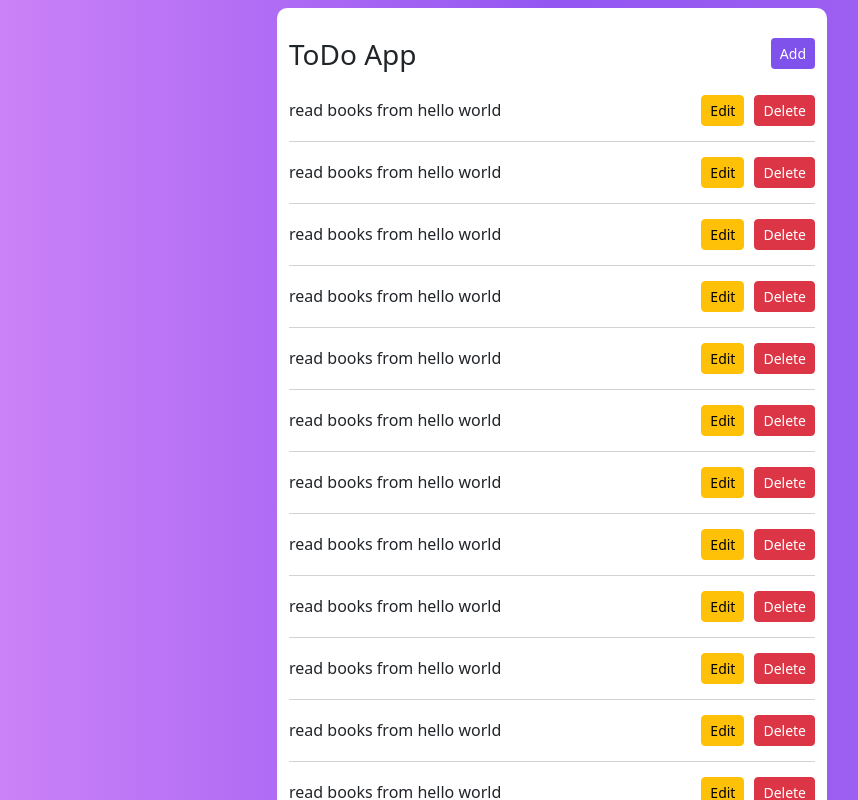
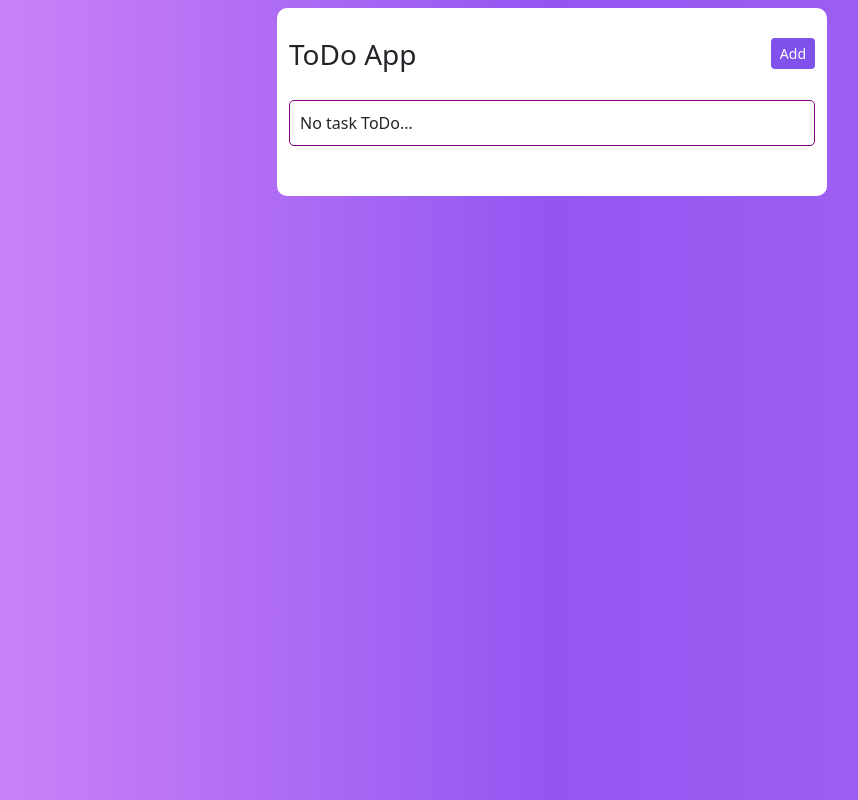
Before and after one commit to ShehrozIrfan/react-essential-training, a React (Create React App) app in the folder todo_app/: page / in a window 1280 px wide. Shown: the top 800 px of the page, without its empty margins (88-946 px from the left). Built offline with nearby package versions, Linux system fonts and the light colour scheme.

Commit message:
[Todo App] Added the pagination

```diff
--- a/todo_app/src/App.css
+++ b/todo_app/src/App.css
@@ -63,3 +63,12 @@ body {
   align-items: center;
   height: 100vh; */
 }
+
+.center-pagination {
+  display: flex;
+  justify-content: center;
+}
+
+.page-link {
+  cursor: pointer;
+}
--- a/todo_app/src/App.js
+++ b/todo_app/src/App.js
@@ -4,102 +4,29 @@ import Header from "./components/Header";
 import Todos from "./components/Todos";
 import AddTodo from "./components/AddTodo";
 import EditTodo from "./components/EditTodo";
+import Pagination from "./components/Pagination";
 
 function App() {
-  const [todoList, setTodoList] = useState([
-    {
-      id: 1,
-      text: "read books from hello world",
-      completed: false,
-    },
-    {
-      id: 2,
-      text: "read books from hello world",
-      completed: false,
-    },
-    {
-      id: 3,
-      text: "read books from hello world",
-      completed: false,
-    },
-    {
-      id: 4,
-      text: "read books from hello world",
-      completed: false,
-    },
-    {
-      id: 5,
-      text: "read books from hello world",
-      completed: false,
-    },
-    {
-      id: 6,
-      text: "read books from hello world",
-      completed: false,
-    },
+  const [todoList, setTodoList] = useState([]);
 
-    {
-      id: 7,
-      text: "read books from hello world",
-      completed: false,
-    },
-    {
-      id: 8,
-      text: "read books from hello world",
-      completed: false,
-    },
-    {
-      id: 9,
-      text: "read books from hello world",
-      completed: false,
-    },
-    {
-      id: 10,
-      text: "read books from hello world",
-      completed: false,
-    },
-    {
-      id: 11,
-      text: "read books from hello world",
-      completed: false,
-    },
-    {
-      id: 12,
-      text: "read books from hello world",
-      completed: false,
-    },
-    {
-      id: 13,
-      text: "read books from hello world",
-      completed: false,
-    },
-    {
-      id: 14,
-      text: "read books from hello world",
-      completed: false,
-    },
-    {
-      id: 15,
-      text: "read books from hello world",
-      completed: false,
-    },
-    {
-      id: 16,
-      text: "read books from hello world",
-      completed: false,
-    },
-    {
-      id: 17,
-      text: "read books from hello world",
-      completed: false,
-    },
-  ]);
+  //for pagination
+  const [currentPage, setCurrentPage] = useState(1);
+  const todosPerPage = 5;
+  const indexOfLastTodo = currentPage * todosPerPage;
+  const indexOfFirstTodo = indexOfLastTodo - todosPerPage;
+  let currentTodos = todoList;
+  //we need to slice only when the length is greater than the 5. Otherwise we don't need to slice, because it fits on the same page
+  if (todoList.length > todosPerPage) {
+    currentTodos = todoList.slice(indexOfFirstTodo, indexOfLastTodo);
+  }
 
+  //for modal open, close
   const [show, setShow] = useState({
     value: false,
     item: {},
   });
 
+  //for toggling the add section
   const [showAdd, setShowAdd] = useState(false);
 
   //used to Hide/Show the Add form
@@ -109,8 +36,11 @@ function App() {
 
   //Used to delete the Todo
   const handleDelete = (id) => {
+    //deleting the todo
     const newTodoList = todoList.filter((item) => item.id !== id);
     setTodoList([...newTodoList]);
+
+    adjustTheCurrentPageAfterDeletion(newTodoList);
   };
 
   //Used to add the Todo
@@ -153,6 +83,26 @@ function App() {
     setTodoList(newTodoList);
   };
 
+  const handlePaginate = (pageNumber) => {
+    setCurrentPage(pageNumber);
+  };
+
+  //generic functions
+  function adjustTheCurrentPageAfterDeletion(newTodoList) {
+    //getting the last page before deletion
+    const lastPageBeforeDeletion = Math.ceil(todoList.length / todosPerPage);
+
+    //adjusting the pages after deletion, so that we are only the right page after deletion
+    //we're adding checks on newTodoList, because at this moment the setTodoList is called, but the component is not re-rendered
+    //so, at this point, we're not getting the exact values, that's why using newTodoList for checks
+    if (currentPage === lastPageBeforeDeletion && newTodoList.length > 0) {
+      let lastPageAfterDeletion = Math.ceil(newTodoList.length / todosPerPage);
+      if (lastPageAfterDeletion !== lastPageBeforeDeletion) {
+        setCurrentPage(lastPageAfterDeletion);
+      }
+    }
+  }
+
   return (
     <div className="container">
       <div className="row justify-content-center center-vertically m-2">
@@ -161,7 +111,7 @@ function App() {
           {showAdd && <AddTodo addTodo={addTodo} />}
           {todoList.length > 0 ? (
             <Todos
-              items={todoList}
+              items={currentTodos}
               handleDelete={handleDelete}
               handleComplete={handleComplete}
               handleEdit={handleEdit}
@@ -176,6 +126,14 @@ function App() {
             item={show.item}
             handleEditItem={handleEditItem}
           />
+          {todoList.length > todosPerPage && (
+            <Pagination
+              todosPerPage={todosPerPage}
+              totalTodos={todoList.length}
+              handlePaginate={handlePaginate}
+              isActive={currentPage}
+            />
+          )}
         </div>
       </div>
     </div>
--- /dev/null
+++ b/todo_app/src/components/Pagination.js
@@ -0,0 +1,28 @@
+const Pagination = ({ todosPerPage, totalTodos, handlePaginate, isActive }) => {
+  const pageNumbers = [];
+  for (let i = 1; i <= Math.ceil(totalTodos / todosPerPage); i++) {
+    pageNumbers.push(i);
+  }
+  return (
+    <div className="center-pagination mt-4">
+      <nav>
+        <ul className="pagination">
+          {pageNumbers.map((number) => (
+            <li key={number} className="page-item">
+              <span
+                className={`page-link text-black ${
+                  isActive === number && "bg-primary text-white"
+                }`}
+                onClick={() => handlePaginate(number)}
+              >
+                {number}
+              </span>
+            </li>
+          ))}
+        </ul>
+      </nav>
+    </div>
+  );
+};
+
+export default Pagination;
```
